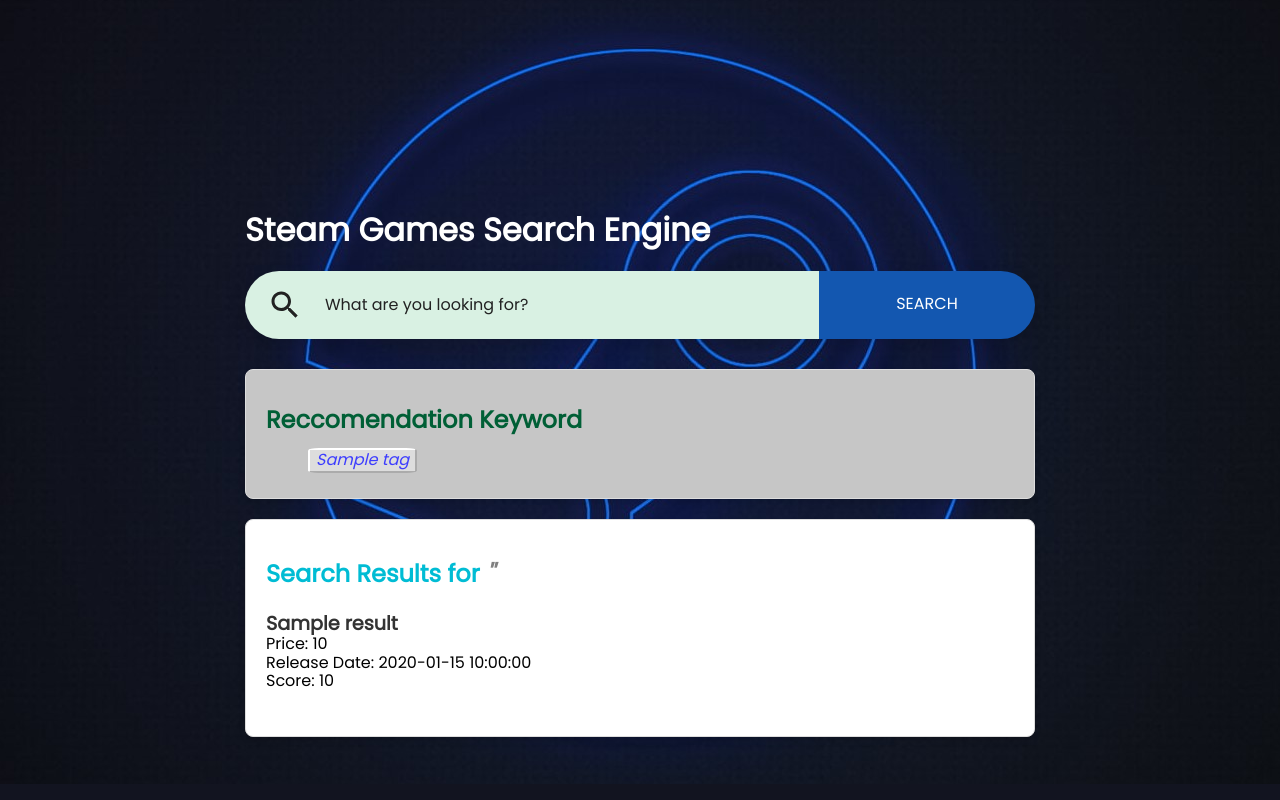
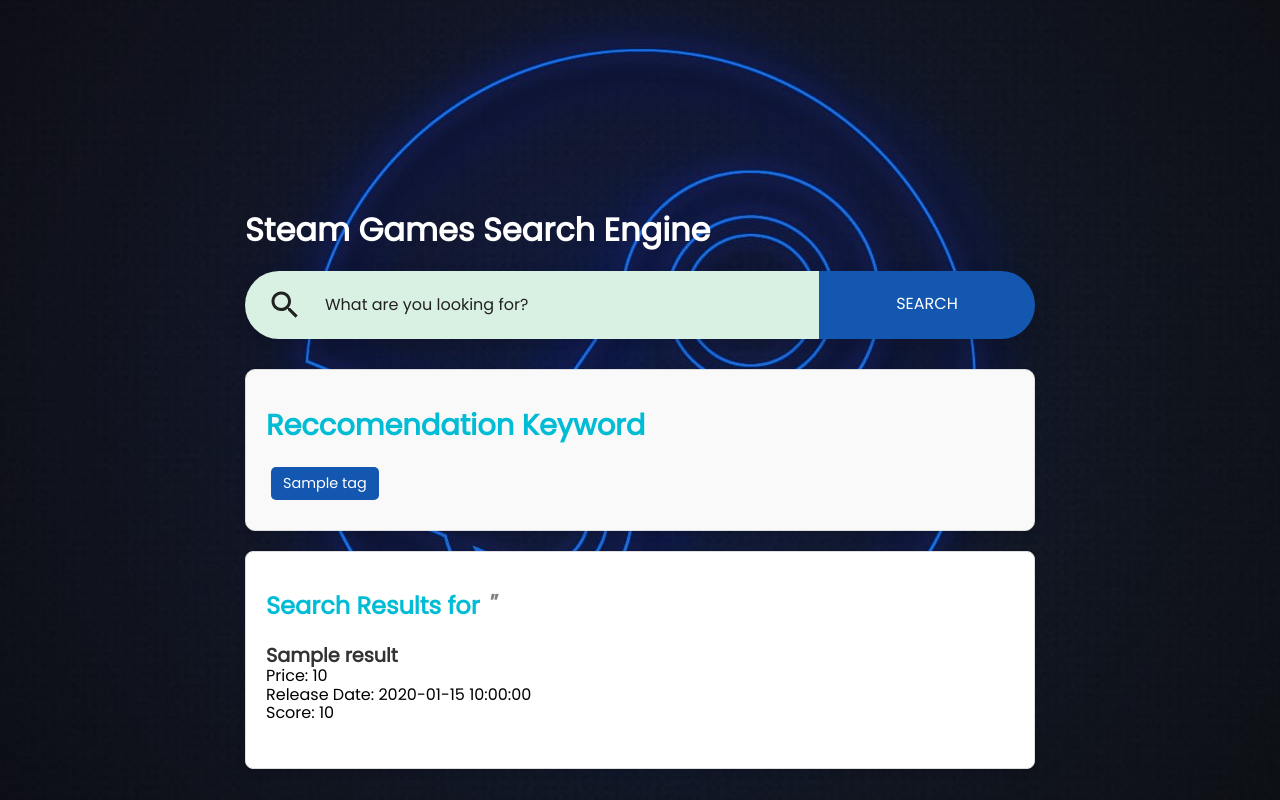
Before and after one commit to juanSunitsuga/tugas_besar_information_retrieval_boolean_query, a Flask app: template templates/index.html in a window 1280 px wide. Shown: the part 16-816 px from the top of the page. Before the commit the page ends 795 px from the top, so only its background shows below. Run offline with Flask 3, Linux system fonts and the light colour scheme; the template is opened without the code that fills it: most values are stand-ins (such as "Sample title", 1, 10 or a date in 2020); some libraries are stand-ins or nearby versions.

Commit message:
Fixed CSS mismatch

```diff
--- a/static/css/main.css
+++ b/static/css/main.css
@@ -1130,3 +1130,47 @@
 .next-btn {
     border-radius: 4px 4px 4px 4px; /* Rounded right corner for Next button */
 }
+
+#reccomendation-field {
+    background-color: #f9f9f9; /* Matches the results container */
+    border: 1px solid #ddd;
+    border-radius: 10px;
+    padding: 20px;
+    box-shadow: 0px 4px 6px rgba(0, 0, 0, 0.1);
+    margin-top: 20px;
+    color: #333; /* Matches text color in results */
+}
+
+#reccomendation-field h1 {
+    font-size: 1.8em;
+    color: #00BCD4; /* Matches the primary theme color */
+    margin-bottom: 15px;
+}
+
+ul.reco-list {
+    list-style-type: none;
+    margin: 0;
+    padding: 0; /* Ensure consistent spacing */
+}
+
+.reco-item {
+    margin: 10px 5px;
+    display: inline-block;
+}
+
+.reco-item button {
+    color: white;
+    font-style: normal;
+    background-color: #1357b0; /* Matches theme button color */
+    border: none;
+    border-radius: 5px;
+    padding: 8px 12px;
+    transition: all 0.3s ease;
+    font-size: 0.9em;
+}
+
+.reco-item button:hover {
+    background-color: #0c0d12; /* Matches hover color in the theme */
+    color: #ddd; /* Contrast color */
+    cursor: pointer;
+}
```
